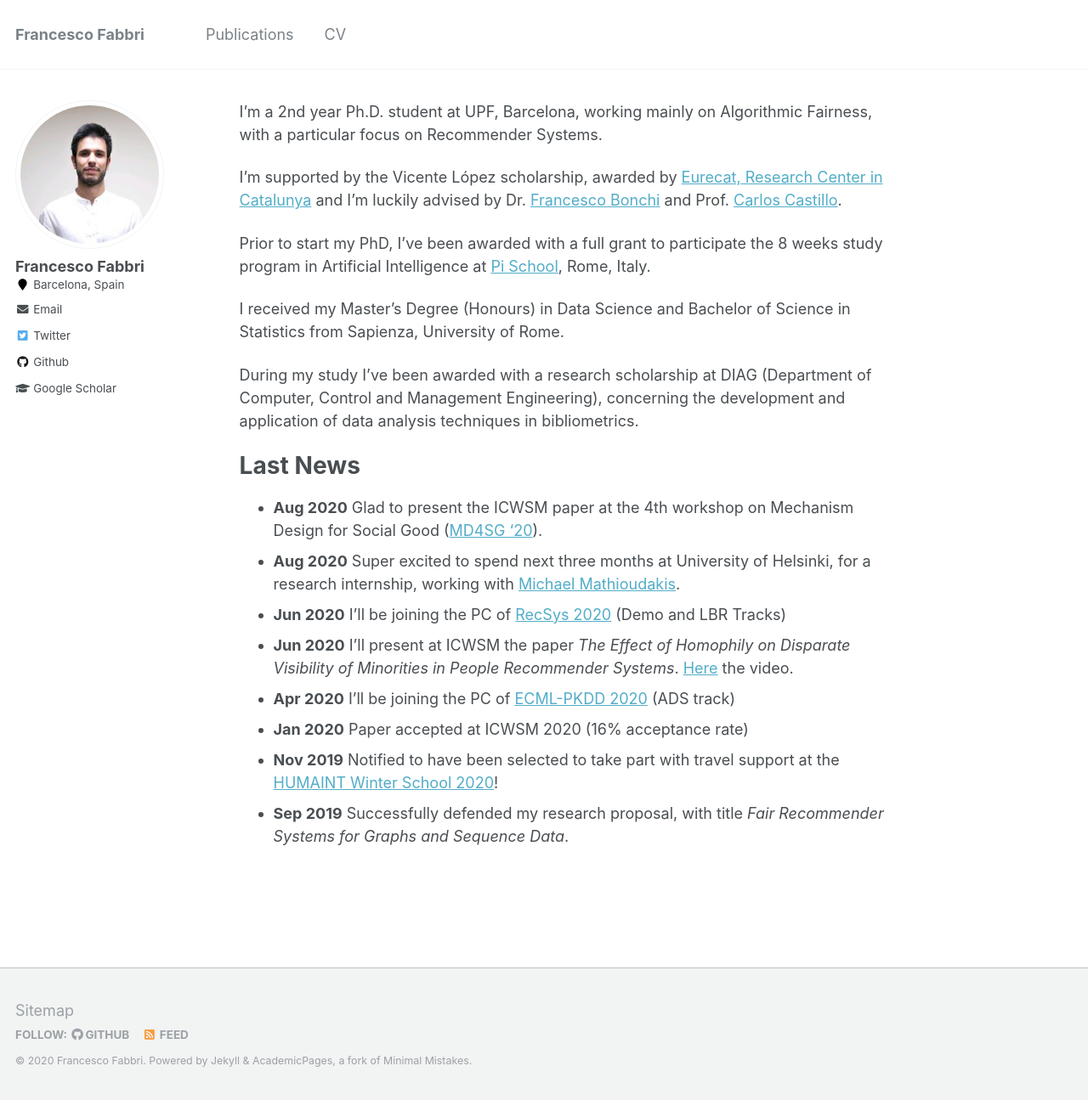
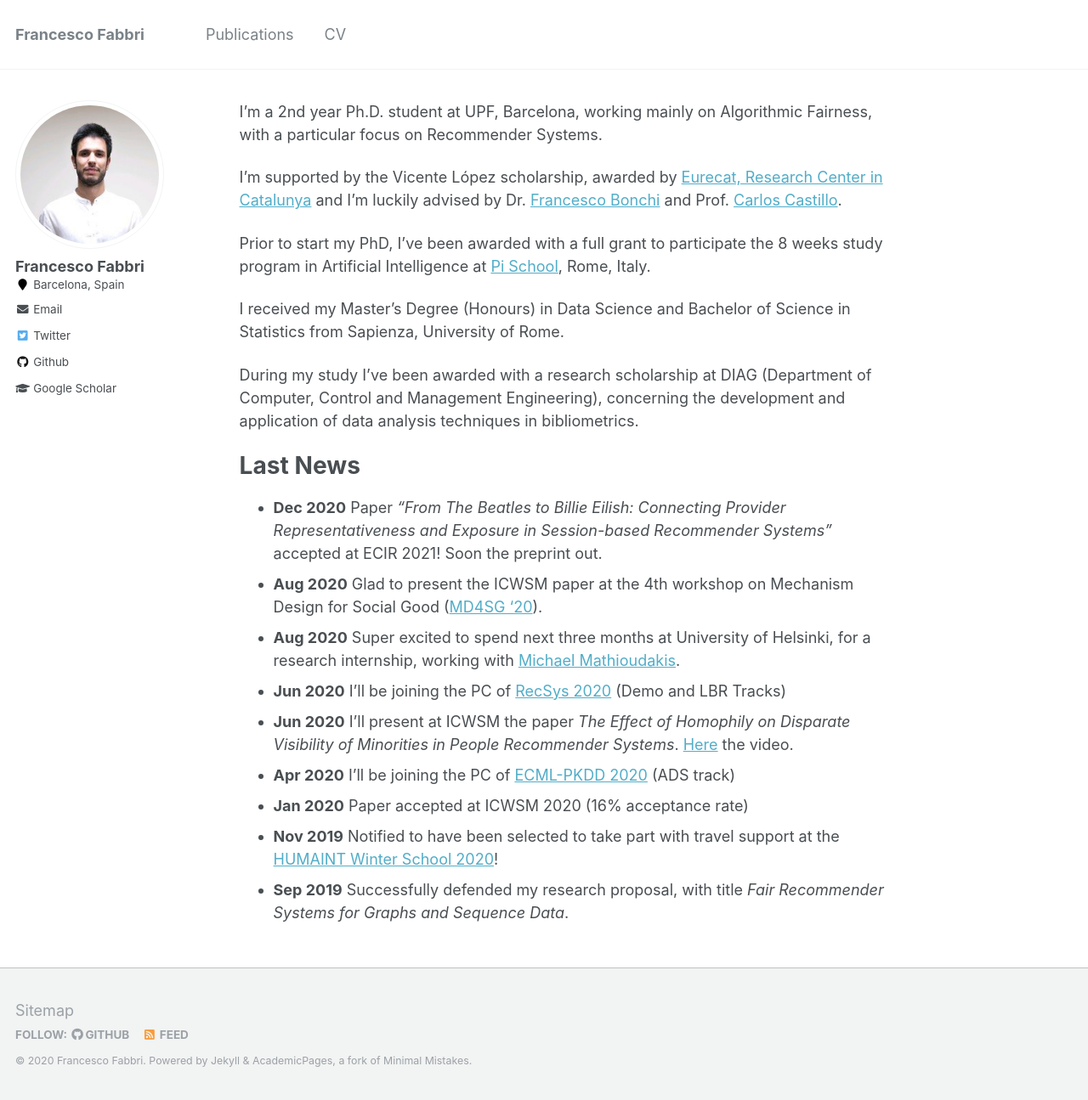
Before and after one commit to FraFabbri/frafabbri.github.io, a Jekyll site: the page built from _pages/about.md, in a window 1280 px wide and 1295 px high. Shown: the whole window at 85% size. Built offline with Jekyll 4.4.1, drawn with Linux system fonts in a browser that asks for light colours.

Commit message:
paper-accepted

```diff
--- a/_pages/about.md
+++ b/_pages/about.md
@@ -23,6 +23,8 @@ During my study I've been awarded with a research scholarship at DIAG (Departmen
 Last News
 ======
 
+
+* **Dec 2020** Paper *"From The Beatles to Billie Eilish: Connecting Provider Representativeness and Exposure in Session-based Recommender Systems"* accepted at ECIR 2021! Soon the preprint out.
 * **Aug 2020** Glad to present the ICWSM paper at the 4th workshop on Mechanism Design for Social Good ([MD4SG '20](http://md4sg.com/workshop/MD4SG20/index.html)).
 * **Aug 2020** Super excited to spend next three months at University of Helsinki, for a research internship, working with [Michael Mathioudakis](https://michalis.co/).
 * **Jun 2020** I'll be joining the PC of [RecSys 2020](https://recsys.acm.org/recsys20/) (Demo and LBR Tracks)
```
Also changed, not shown: 1 other file.
